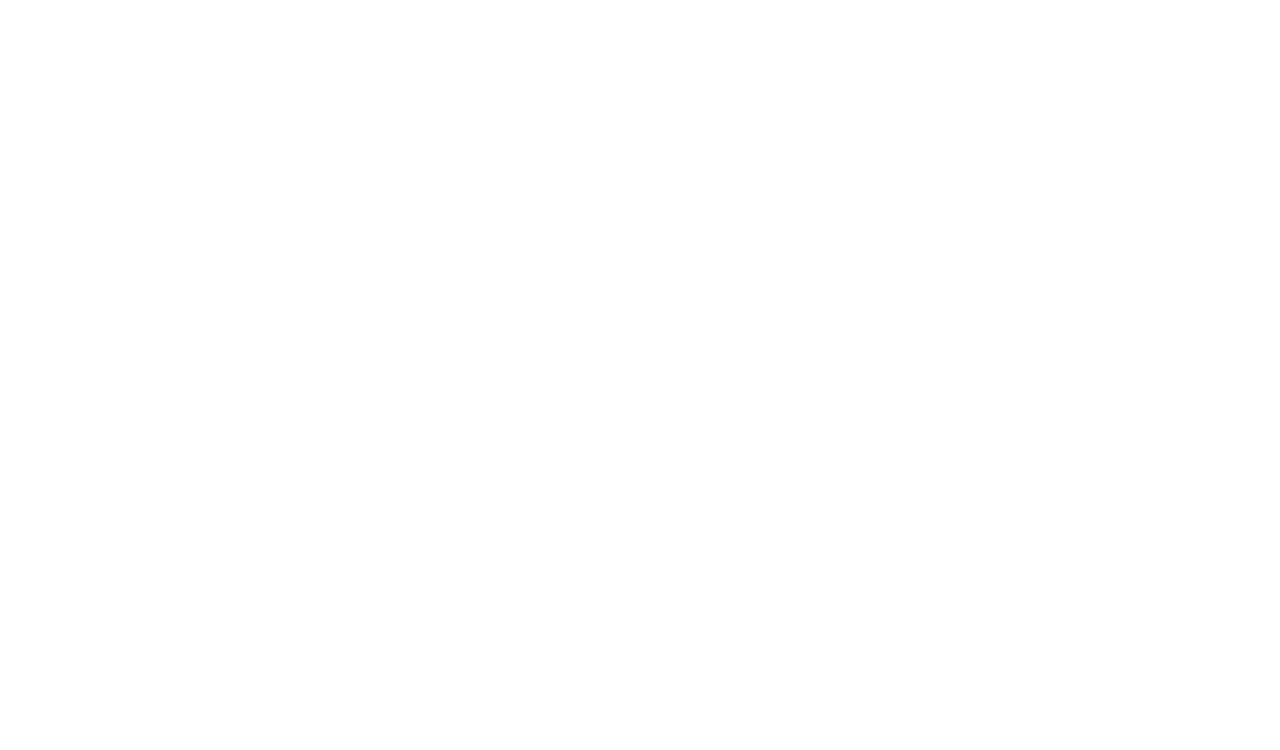
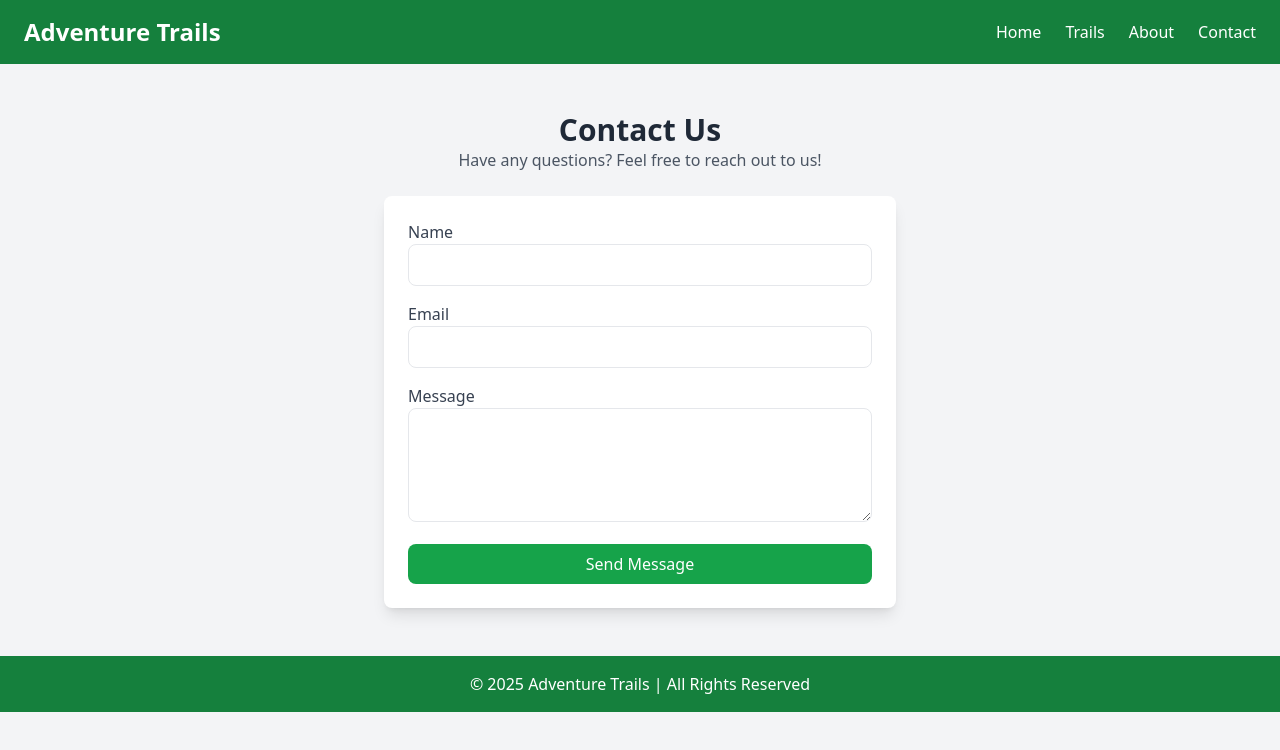
Before and after one commit to 1Donatas/webpage-project, a plain HTML site: page contact.html in a window 1280 px wide. Drawn offline with nearby package versions, Linux system fonts and the light colour scheme.

Commit message:
chabges to 3 sections

```diff
--- a/about.html
+++ b/about.html
@@ -0,0 +1,43 @@
+<!DOCTYPE html>
+<html lang="en">
+<head>
+    <meta charset="UTF-8">
+    <meta name="viewport" content="width=device-width, initial-scale=1.0">
+    <meta name="description" content="Learn more about Adventure Trails and our mission to bring the best hiking experiences to you.">
+    <title>About Us - Adventure Trails</title>
+    <script src="https://cdn.tailwindcss.com"></script>
+</head>
+<body class="bg-gray-100">
+    <header class="bg-green-700 text-white py-4">
+        <nav class="container mx-auto flex justify-between items-center px-6">
+            <h1 class="text-2xl font-bold">Adventure Trails</h1>
+            <ul class="flex space-x-6">
+                <li><a href="index.html" class="hover:text-gray-300">Home</a></li>
+                <li><a href="trails.html" class="hover:text-gray-300">Trails</a></li>
+                <li><a href="about.html" class="hover:text-gray-300">About</a></li>
+                <li><a href="contact.html" class="hover:text-gray-300">Contact</a></li>
+            </ul>
+        </nav>
+    </header>
+
+    <section class="container mx-auto my-12 px-6 text-center">
+        <h2 class="text-3xl font-semibold text-gray-800">About Adventure Trails</h2>
+        <p class="text-gray-600 mt-4">Adventure Trails is dedicated to helping outdoor enthusiasts discover the best hiking trails around the world. Our mission is to provide accurate, up-to-date information and inspire more people to explore nature.</p>
+    </section>
+
+    <section class="container mx-auto my-12 px-6">
+        <h2 class="text-3xl font-semibold text-gray-800 text-center">Our Story</h2>
+        <p class="text-gray-600 mt-4">Founded by a group of passionate hikers, Adventure Trails started as a small project to document our favorite trails. Today, it has grown into a comprehensive resource for adventurers of all skill levels. Whether you're looking for an easy day hike or a challenging mountain climb, we have something for you.</p>
+    </section>
+
+    <section class="container mx-auto my-12 px-6">
+        <h2 class="text-3xl font-semibold text-gray-800 text-center">Our Team</h2>
+        <p class="text-gray-600 mt-4">We are a team of experienced hikers, outdoor photographers, and travel writers dedicated to bringing you the best hiking experiences. Our goal is to create a community of outdoor lovers who share their journeys and inspire others to explore the great outdoors.</p>
+    </section>
+
+    <footer class="bg-green-700 text-white text-center py-4 mt-12">
+        <p>&copy; 2025 Adventure Trails | All Rights Reserved</p>
+    </footer>
+
+</body>
+</html>
--- a/contact.html
+++ b/contact.html
@@ -0,0 +1,50 @@
+<!DOCTYPE html>
+<html lang="en">
+<head>
+    <meta charset="UTF-8">
+    <meta name="viewport" content="width=device-width, initial-scale=1.0">
+    <meta name="description" content="Get in touch with us for any inquiries or feedback">
+    <title>Contact Us - Adventure Trails</title>
+    <script src="https://cdn.tailwindcss.com"></script>
+</head>
+<body class="bg-gray-100">
+    <header class="bg-green-700 text-white py-4">
+        <nav class="container mx-auto flex justify-between items-center px-6">
+            <h1 class="text-2xl font-bold">Adventure Trails</h1>
+            <ul class="flex space-x-6">
+                <li><a href="index.html" class="hover:text-gray-300">Home</a></li>
+                <li><a href="trails.html" class="hover:text-gray-300">Trails</a></li>
+                <li><a href="about.html" class="hover:text-gray-300">About</a></li>
+                <li><a href="contact.html" class="hover:text-gray-300">Contact</a></li>
+            </ul>
+        </nav>
+    </header>
+
+    <section class="container mx-auto my-12 px-6">
+        <h2 class="text-3xl font-semibold text-gray-800 text-center">Contact Us</h2>
+        <p class="text-gray-600 text-center mb-6">Have any questions? Feel free to reach out to us!</p>
+
+        <div class="bg-white p-6 shadow-lg rounded-lg max-w-lg mx-auto">
+            <form action="#" method="POST">
+                <div class="mb-4">
+                    <label for="name" class="block text-gray-700 font-medium">Name</label>
+                    <input type="text" id="name" name="name" class="w-full px-4 py-2 border rounded-lg focus:outline-none focus:ring-2 focus:ring-green-500">
+                </div>
+                <div class="mb-4">
+                    <label for="email" class="block text-gray-700 font-medium">Email</label>
+                    <input type="email" id="email" name="email" class="w-full px-4 py-2 border rounded-lg focus:outline-none focus:ring-2 focus:ring-green-500">
+                </div>
+                <div class="mb-4">
+                    <label for="message" class="block text-gray-700 font-medium">Message</label>
+                    <textarea id="message" name="message" rows="4" class="w-full px-4 py-2 border rounded-lg focus:outline-none focus:ring-2 focus:ring-green-500"></textarea>
+                </div>
+                <button type="submit" class="w-full bg-green-600 text-white py-2 rounded-lg hover:bg-green-800 transition">Send Message</button>
+            </form>
+        </div>
+    </section>
+
+    <footer class="bg-green-700 text-white text-center py-4 mt-12">
+        <p>&copy; 2025 Adventure Trails | All Rights Reserved</p>
+    </footer>
+</body>
+</html>
```
Also changed, not shown: index.html (+24 -2 lines).
